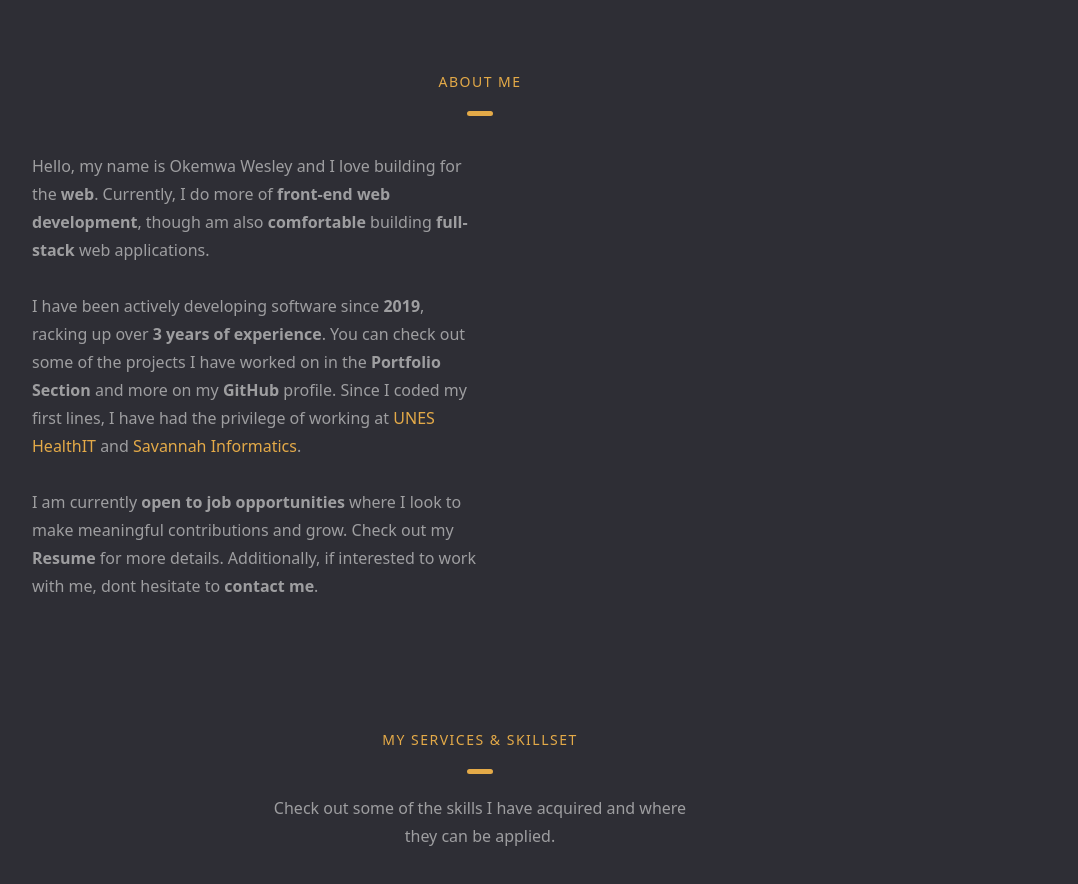
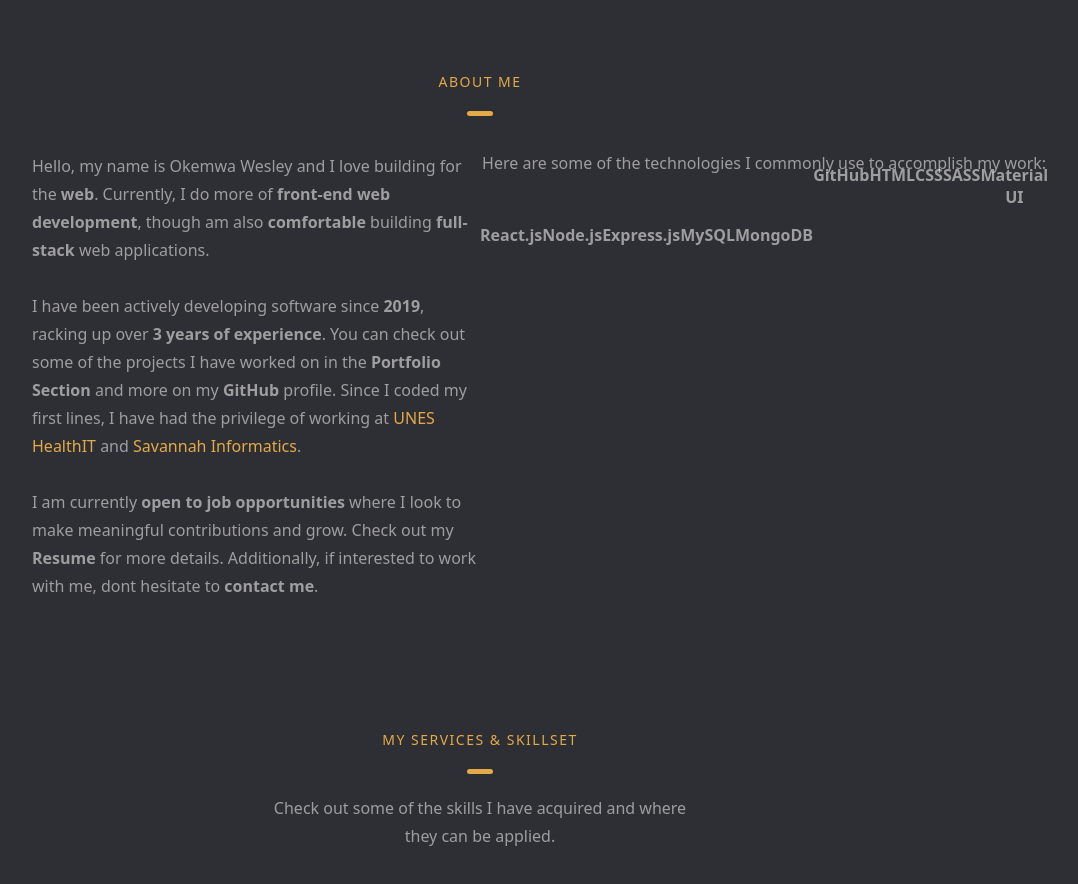
Before and after one commit to 1wes/Wes-Portfolio, a React (Create React App) app: page / in a window 1280 px wide. Shown: the part 840-1724 px from the top of the page, without its empty margins (160-1238 px from the left). Built offline with nearby package versions, Linux system fonts and the light colour scheme; no server answers.

Commit message:
list my techstack

```diff
--- a/src/components/about.js
+++ b/src/components/about.js
@@ -1,6 +1,8 @@
 import React from "react";
 import { SectionHeader } from "./services";
 import './about.css';
+import { CardRow } from "./portfolio";
+import { CardSection } from "./services";
 
 let AboutDescription=()=>{
 
@@ -37,8 +39,39 @@ let Techstack=()=>{
 
     return(
         <React.Fragment>
-            <div>
+            <div className="tech-stack">
+                <p>
+                    Here are some of the technologies I commonly use to accomplish my work:
+                </p>
+                <CardSection id={`abt-card-section`}>
+                    <CardRow id='abt-row1'>
+                        <TechStackCard techname={`React.js`} />
+                        <TechStackCard techname={`Node.js`} />
+                        <TechStackCard techname={`Express.js`} />
+                        <TechStackCard techname={`MySQL`} />
+                        <TechStackCard techname={`MongoDB`} />
+                    </CardRow>
+                    <CardRow id='abt-row2'>
+                        <TechStackCard techname={`GitHub`} />
+                        <TechStackCard techname={`HTML`} />
+                        <TechStackCard techname={`CSS`} />
+                        <TechStackCard techname={`SASS`} />
+                        <TechStackCard techname={`Material UI`} />
+                    </CardRow>
+                </CardSection>
+            </div>
+        </React.Fragment>
+    )
+}
 
+let TechStackCard=({techname})=>{
+
+    return(
+        <React.Fragment>
+            <div className="tech-card">
+                <div className="tech-name">
+                    <strong>{techname}</strong>
+                </div>
             </div>
         </React.Fragment>
     )
```
